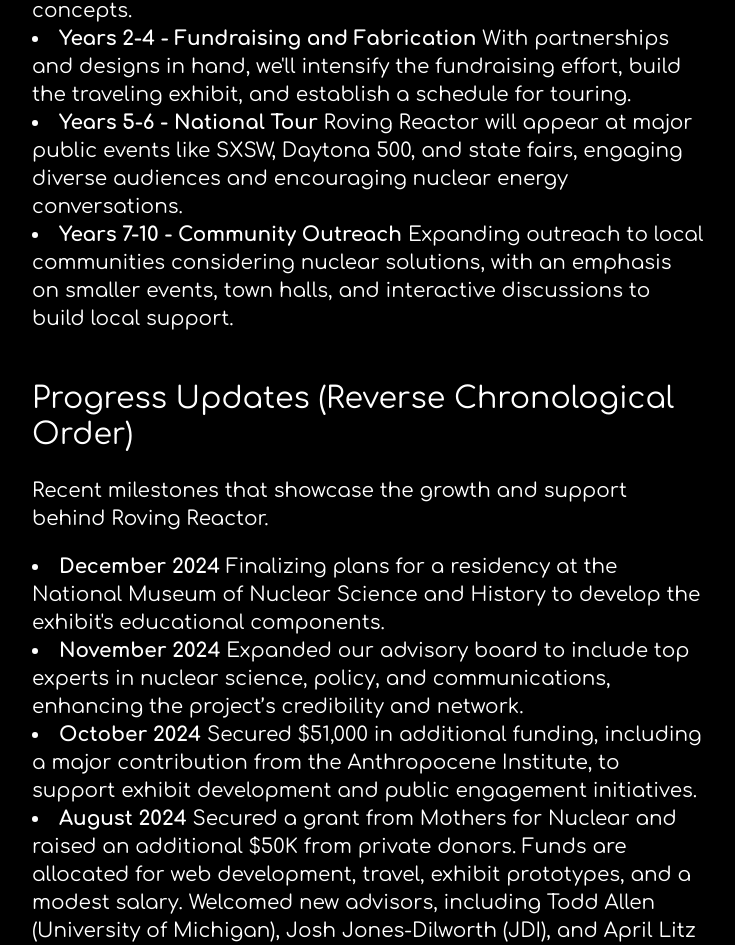
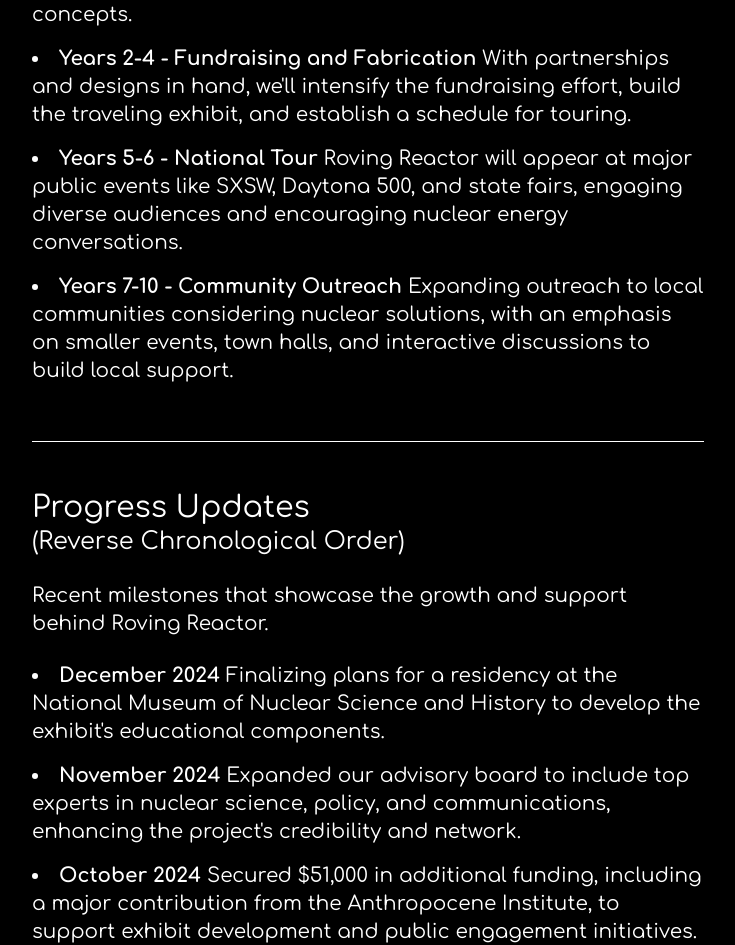
Before and after one commit to PhysicalPlant/rovingreactor_website, a Next.js app: page /timeline in a window 1280 px wide. Shown: the part 411-1356 px from the top of the page, without its empty margins (0-735 px from the left). Built offline with nearby package versions, Linux system fonts and the light colour scheme; a web font is replaced by a local one.

Commit message:
Increasing vertical spacing on Timeline page

```diff
--- a/src/app/timeline/page.tsx
+++ b/src/app/timeline/page.tsx
@@ -8,19 +8,19 @@ export default function Timeline() {
           <div className="max-w-2xl">
             <h1 className="text-5xl text-white mb-6">Timeline</h1>
             <h2 className="text-3xl text-white mb-6">Project Roadmap</h2>
-            <p className="text-white text-xl">
+            <p className="text-white text-xl mb-6">
               This roadmap outlines our journey from inception to future goals,
               ensuring Roving Reactor&apos;s growth as a nationwide initiative
               for nuclear energy awareness.
             </p>
             <ul className="list-disc list-inside text-white text-xl">
-              <li>
+              <li className="mb-4">
                 <span className="font-bold">Year 1 - Foundation</span> Initial
                 project development, securing early funding, and establishing
                 partnerships with key organizations and experts in nuclear
                 energy. Launch website and initial exhibit concepts.
               </li>
-              <li>
+              <li className="mb-4">
                 <span className="font-bold">
                   Years 2-4 - Fundraising and Fabrication&nbsp;
                 </span>
@@ -28,13 +28,13 @@ export default function Timeline() {
                 fundraising effort, build the traveling exhibit, and establish a
                 schedule for touring.
               </li>
-              <li>
+              <li className="mb-4">
                 <span className="font-bold">Years 5-6 - National Tour </span>
                 Roving Reactor will appear at major public events like SXSW,
                 Daytona 500, and state fairs, engaging diverse audiences and
                 encouraging nuclear energy conversations.
               </li>
-              <li>
+              <li className="mb-4">
                 <span className="font-bold">
                   Years 7-10 - Community Outreach&nbsp;
                 </span>
@@ -44,34 +44,35 @@ export default function Timeline() {
               </li>
             </ul>
           </div>
-          <div className="max-w-2xl mt-12 mb-12">
-            <h2 className="text-3xl text-white mb-6">
-              Progress Updates (Reverse Chronological Order)
-            </h2>
-            <p className="text-white text-xl">
+          <div className="max-w-2xl mt-14 mb-12 border-t border-white pt-6">
+            <h2 className="text-3xl text-white mt-6 ">Progress Updates</h2>
+            <h3 className="text-2xl text-white mb-6">
+              (Reverse Chronological Order)
+            </h3>
+            <p className="text-white text-xl mb-6">
               Recent milestones that showcase the growth and support behind
               Roving Reactor.
             </p>
             <ul className="list-disc list-inside text-white text-xl">
-              <li>
+              <li className="mb-4">
                 <span className="font-bold">December 2024</span> Finalizing
                 plans for a residency at the National Museum of Nuclear Science
                 and History to develop the exhibit&apos;s educational
                 components.
               </li>
-              <li>
+              <li className="mb-4">
                 <span className="font-bold">November 2024&nbsp;</span>
                 Expanded our advisory board to include top experts in nuclear
-                science, policy, and communications, enhancing the project’s
+                science, policy, and communications, enhancing the project's
                 credibility and network.
               </li>
-              <li>
+              <li className="mb-4">
                 <span className="font-bold">October 2024</span> Secured $51,000
                 in additional funding, including a major contribution from the
                 Anthropocene Institute, to support exhibit development and
                 public engagement initiatives.
               </li>
-              <li>
+              <li className="mb-4">
                 <span className="font-bold">August 2024&nbsp;</span>
                 Secured a grant from Mothers for Nuclear and raised an
                 additional $50K from private donors. Funds are allocated for web
@@ -82,7 +83,7 @@ export default function Timeline() {
                 secured a residency at the National Museum of Nuclear Science
                 and History.
               </li>
-              <li>
+              <li className="mb-4">
                 <span className="font-bold">May 2024&nbsp;</span>
                 Decided to shift to a land-based traveling exhibit model to
                 increase deployment speed and flexibility. Prepared a 15-minute
```
